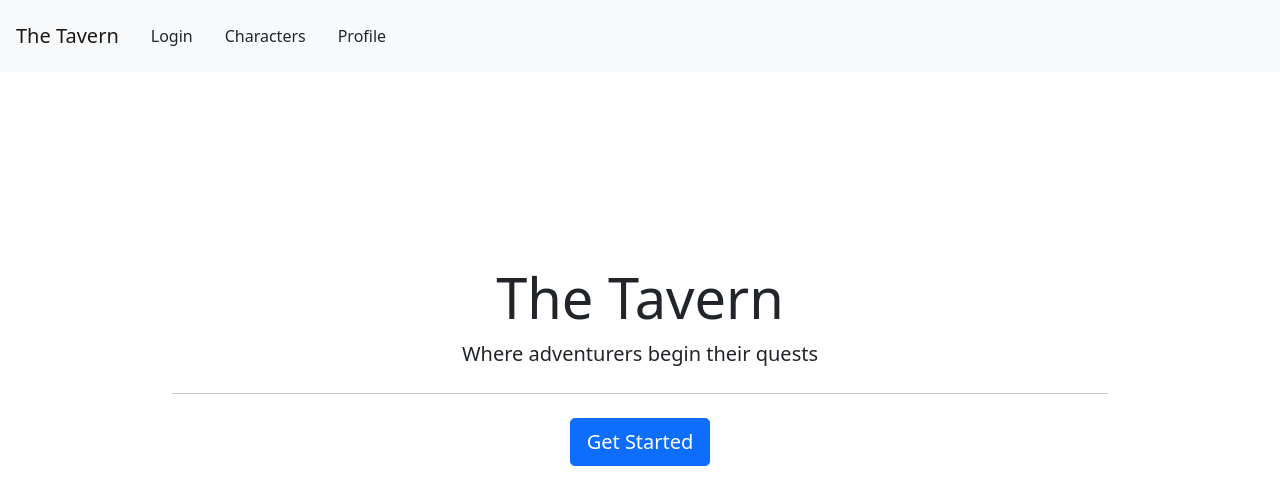
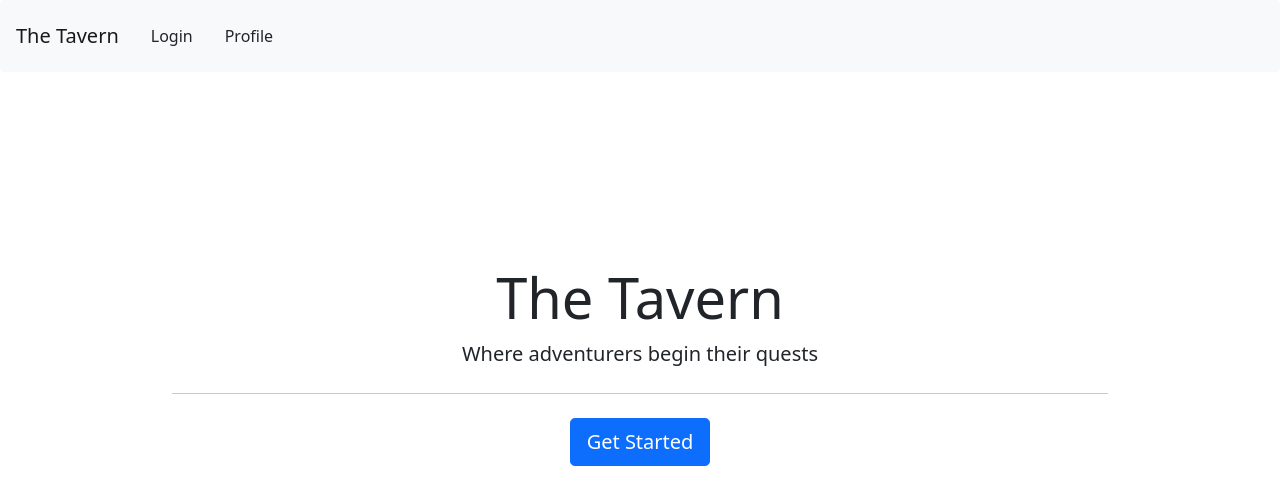
Before and after one commit to TadhgMc/TheTavern, a React (Create React App) app in the folder client/: page / in a window 1280 px wide. Shown: the top 504 px of the page. Built offline with nearby package versions, Linux system fonts and the light colour scheme; no server answers.

Commit message:
removed characters tab from navbar

```diff
--- a/client/src/components/navbar/index.js
+++ b/client/src/components/navbar/index.js
@@ -39,7 +39,6 @@ const Navbar = () => {
           (<a className="nav-link text-dark" href="/login">Login</a>
           )
         }
-        <a className="nav-link text-dark" href="/characters">Characters</a>
         <a className="nav-link text-dark" href="/profile">Profile</a>
       </div>
     </nav>
```
